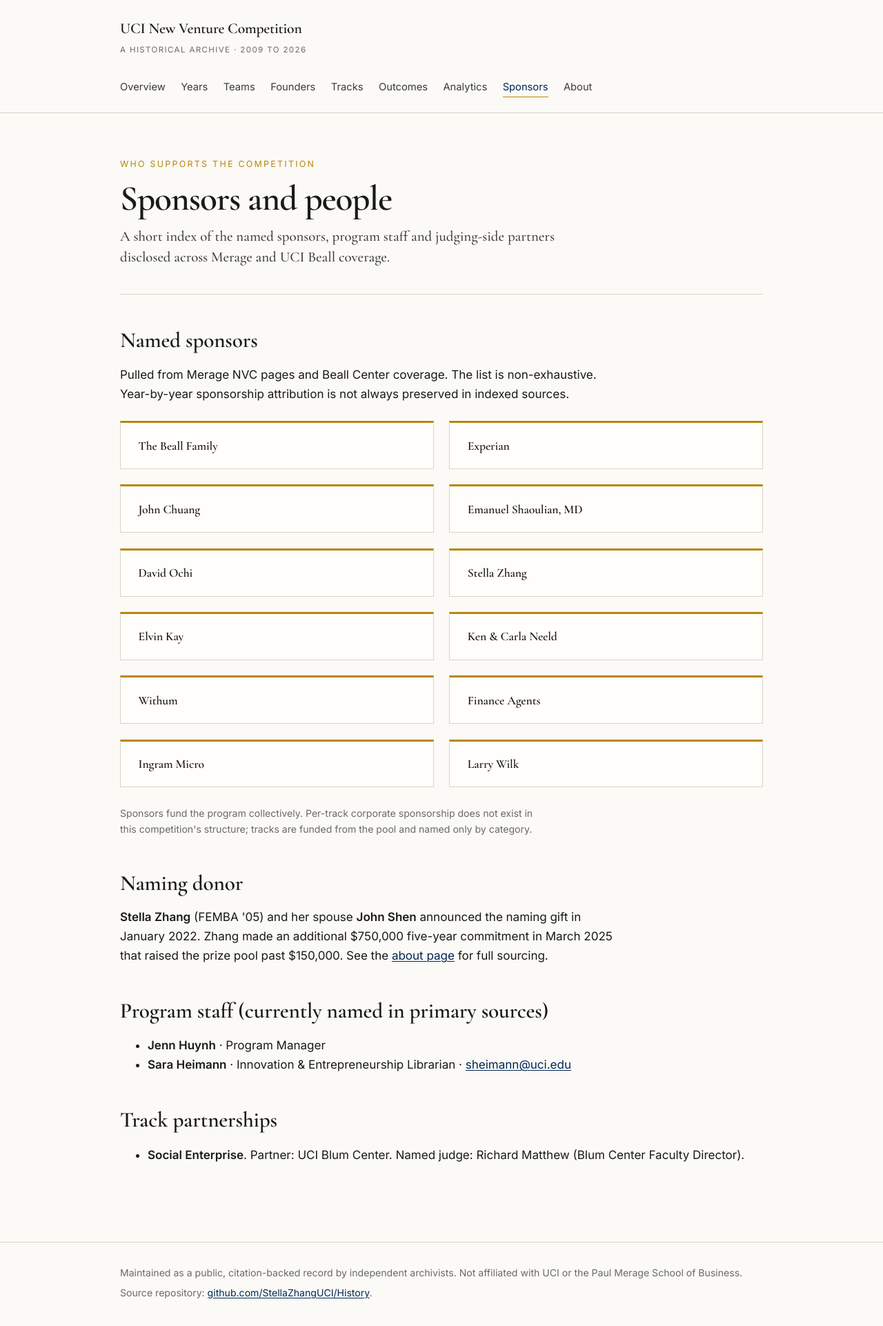
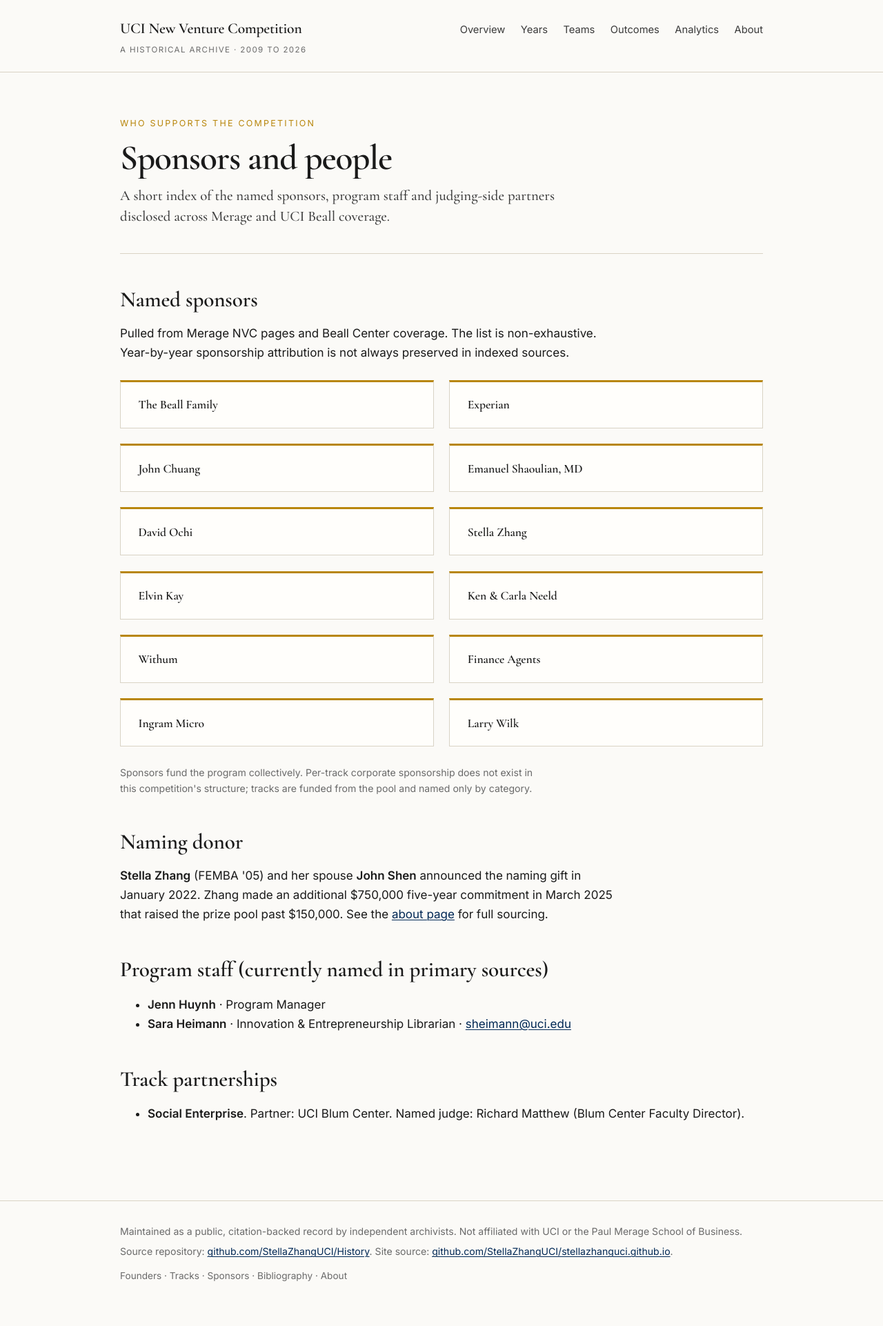
Before and after one commit to StellaZhangUCI/stellazhanguci.github.io, a Jekyll site: the page built from sponsors/index.html, in a window 1280 px wide. Shown: the whole page at 69% size. Built offline with Jekyll 4.4.1, drawn with Linux system fonts in a browser that asks for light colours; after the commit the page ends 1898 px from its top, so only the background shows below that.

Commit message:
bibliography page; trim primary nav; secondary nav in footer

```diff
--- a/_layouts/default.html
+++ b/_layouts/default.html
@@ -24,11 +24,8 @@
         <a href="{{ '/' | relative_url }}"{% if page.url == '/' %} class="active"{% endif %}>Overview</a>
         <a href="{{ '/years/' | relative_url }}"{% if page.url contains '/years' %} class="active"{% endif %}>Years</a>
         <a href="{{ '/teams/' | relative_url }}"{% if page.url contains '/teams' %} class="active"{% endif %}>Teams</a>
-        <a href="{{ '/founders/' | relative_url }}"{% if page.url contains '/founders' %} class="active"{% endif %}>Founders</a>
-        <a href="{{ '/tracks/' | relative_url }}"{% if page.url contains '/tracks' %} class="active"{% endif %}>Tracks</a>
         <a href="{{ '/outcomes/' | relative_url }}"{% if page.url contains '/outcomes' %} class="active"{% endif %}>Outcomes</a>
         <a href="{{ '/analytics/' | relative_url }}"{% if page.url contains '/analytics' %} class="active"{% endif %}>Analytics</a>
-        <a href="{{ '/sponsors/' | relative_url }}"{% if page.url contains '/sponsors' %} class="active"{% endif %}>Sponsors</a>
         <a href="{{ '/about/' | relative_url }}"{% if page.url contains '/about' %} class="active"{% endif %}>About</a>
       </nav>
     </div>
@@ -41,7 +38,14 @@
   <footer class="site-footer">
     <div class="container">
       <p>Maintained as a public, citation-backed record by independent archivists. Not affiliated with UCI or the Paul Merage School of Business.</p>
-      <p>Source repository: <a href="https://github.com/StellaZhangUCI/History">github.com/StellaZhangUCI/History</a>.</p>
+      <p>Source repository: <a href="https://github.com/StellaZhangUCI/History">github.com/StellaZhangUCI/History</a>. Site source: <a href="https://github.com/StellaZhangUCI/stellazhanguci.github.io">github.com/StellaZhangUCI/stellazhanguci.github.io</a>.</p>
+      <p class="site-secondary-nav">
+        <a href="{{ '/founders/' | relative_url }}">Founders</a> &middot;
+        <a href="{{ '/tracks/' | relative_url }}">Tracks</a> &middot;
+        <a href="{{ '/sponsors/' | relative_url }}">Sponsors</a> &middot;
+        <a href="{{ '/bibliography/' | relative_url }}">Bibliography</a> &middot;
+        <a href="{{ '/about/' | relative_url }}">About</a>
+      </p>
     </div>
   </footer>
 </body>
--- a/about/index.html
+++ b/about/index.html
@@ -62,7 +62,7 @@
   <h2>Source repository</h2>
   <p>This site is generated from a public companion repository where the underlying data (JSON) and narrative outcome write-ups live alongside the citation list for each claim:</p>
   <p><a href="https://github.com/StellaZhangUCI/History">github.com/StellaZhangUCI/History</a></p>
-  <p>Corrections, additional sources or year-fill contributions are welcome via pull request. See the <code>CONTRIBUTING.md</code> in that repository.</p>
+  <p>For the in-site index of every source URL grouped by year and outcome, see the <a href="{{ '/bibliography/' | relative_url }}">bibliography</a>.</p>
 </section>
 
 <section class="section">
--- a/assets/css/main.css
+++ b/assets/css/main.css
@@ -478,6 +478,18 @@
   .site-nav { gap: 0.9rem; row-gap: 0.5rem; font-size: 0.95rem; }
 }
 
+.site-secondary-nav {
+  margin-top: 0.8rem !important;
+  font-size: 0.85rem;
+}
+.site-secondary-nav a {
+  color: var(--ink-muted);
+  text-decoration: none;
+  border-bottom: 1px solid transparent;
+  padding-bottom: 1px;
+}
+.site-secondary-nav a:hover { color: var(--navy); border-bottom-color: var(--gold); }
+
 /* Print */
 @media print {
   :root { --paper: #fff; --paper-edge: #fff; }
```
Also changed, not shown: bibliography/index.html (added, +74 -0 lines).
